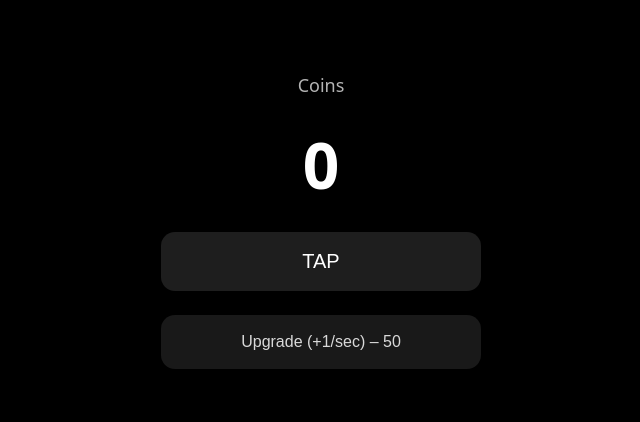
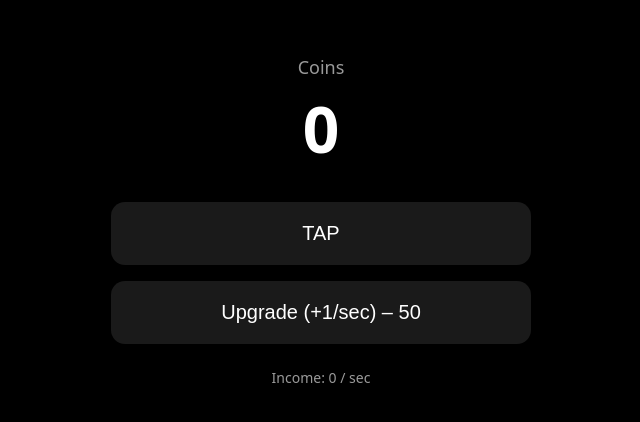
Before and after one commit to sampbb1996-dot/Casino, a website: page index.html in a window 1280 px wide. Shown: the part 179-601 px from the top of the page, without its empty margins (319-959 px from the left). Drawn offline with Linux system fonts and the light colour scheme.

Commit message:
Update index.html

```diff
--- a/index.html
+++ b/index.html
@@ -1,8 +1,8 @@
 <!DOCTYPE html>
 <html lang="en">
 <head>
-<meta charset="UTF-8">
-<meta name="viewport" content="width=device-width, initial-scale=1.0, user-scalable=no">
+<meta charset="UTF-8" />
+<meta name="viewport" content="width=device-width, initial-scale=1.0, user-scalable=no" />
 <title>Tap</title>
 
 <style>
@@ -11,91 +11,105 @@ html, body {
   padding: 0;
   background: #000;
   color: #fff;
-  font-family: system-ui, -apple-system, sans-serif;
+  font-family: system-ui, -apple-system, BlinkMacSystemFont, sans-serif;
   height: 100%;
 }
 
-#app {
-  height: 100%;
+body {
   display: flex;
-  flex-direction: column;
   align-items: center;
   justify-content: center;
-  gap: 24px;
+}
+
+#app {
+  width: 100%;
+  max-width: 420px;
+  padding: 32px 20px;
+  text-align: center;
+}
+
+#label {
+  opacity: 0.6;
+  font-size: 18px;
+  margin-bottom: 6px;
 }
 
 #coins {
-  font-size: 18px;
-  opacity: 0.7;
-}
-
-#count {
   font-size: 64px;
-  font-weight: 600;
+  font-weight: 700;
+  margin-bottom: 30px;
 }
 
 button {
-  width: 80%;
-  max-width: 320px;
-  padding: 18px;
+  width: 100%;
+  padding: 20px;
+  margin-bottom: 16px;
   font-size: 20px;
   border-radius: 14px;
   border: none;
-  background: #1e1e1e;
-  color: white;
+  background: #1a1a1a;
+  color: #fff;
 }
 
 button:active {
-  transform: scale(0.98);
+  background: #333;
 }
 
-#upgrade {
-  font-size: 16px;
-  opacity: 0.85;
+#sub {
+  opacity: 0.6;
+  font-size: 14px;
+  margin-top: 8px;
 }
 </style>
 </head>
+
 <body>
-
 <div id="app">
-  <div id="coins">Coins</div>
-  <div id="count">0</div>
+  <div id="label">Coins</div>
+  <div id="coins">0</div>
 
   <button id="tap">TAP</button>
+
   <button id="upgrade">Upgrade (+1/sec) – 50</button>
+  <div id="sub">Income: <span id="rate">0</span> / sec</div>
 </div>
 
 <script>
 let coins = 0;
 let rate = 0;
+let upgradeCost = 50;
 
-const countEl = document.getElementById("count");
-const tapBtn = document.getElementById("tap");
+const coinsEl = document.getElementById("coins");
+const rateEl = document.getElementById("rate");
 const upgradeBtn = document.getElementById("upgrade");
 
-tapBtn.addEventListener("click", () => {
-  coins += 1;
-  update();
-});
-
-upgradeBtn.addEventListener("click", () => {
-  if (coins >= 50) {
-    coins -= 50;
-    rate += 1;
-    update();
-  }
-});
-
-function update() {
-  countEl.textContent = coins;
+function render() {
+  coinsEl.textContent = Math.floor(coins);
+  rateEl.textContent = rate;
+  upgradeBtn.textContent = `Upgrade (+1/sec) – ${upgradeCost}`;
 }
 
-// passive income
+document.getElementById("tap").onclick = () => {
+  coins += 1;
+  render();
+};
+
+upgradeBtn.onclick = () => {
+  if (coins >= upgradeCost) {
+    coins -= upgradeCost;
+    rate += 1;
+    upgradeCost = Math.floor(upgradeCost * 1.6);
+    render();
+  }
+};
+
+// passive income loop
 setInterval(() => {
   coins += rate;
-  update();
+  render();
 }, 1000);
+
+render();
 </script>
-
 </body>
 </html>
```
